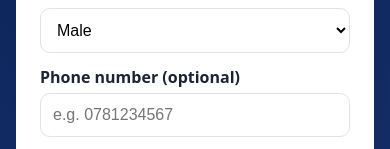
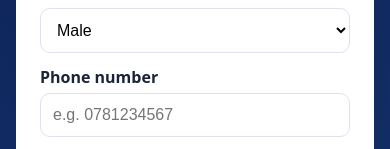
Before and after one commit to ericl3c/rutazigurwa, a React (Create React App) app in the folder frontend/: page /register in a window 390 px wide. Shown: the part 458-607 px from the top of the page. Built offline with nearby package versions, Linux system fonts and the light colour scheme; no server answers.

Commit message:
Update phone number input to be required
Removed 'optional' label from phone number input and made it required.

```diff
--- a/frontend/src/pages/MemberRegister.js
+++ b/frontend/src/pages/MemberRegister.js
@@ -105,9 +105,7 @@ export default function MemberRegister() {
               <option value="female">Female</option>
             </select>
 
-            <label htmlFor="phone-number">
-              Phone number (optional)
-            </label>
+            <label htmlFor="phone-number">Phone number</label>
             <input
               id="phone-number"
               type="tel"
@@ -117,6 +115,7 @@ export default function MemberRegister() {
               autoComplete="tel"
               maxLength={15}
               placeholder="e.g. 0781234567"
+              required
             />
 
             <Alert>{err}</Alert>
```
